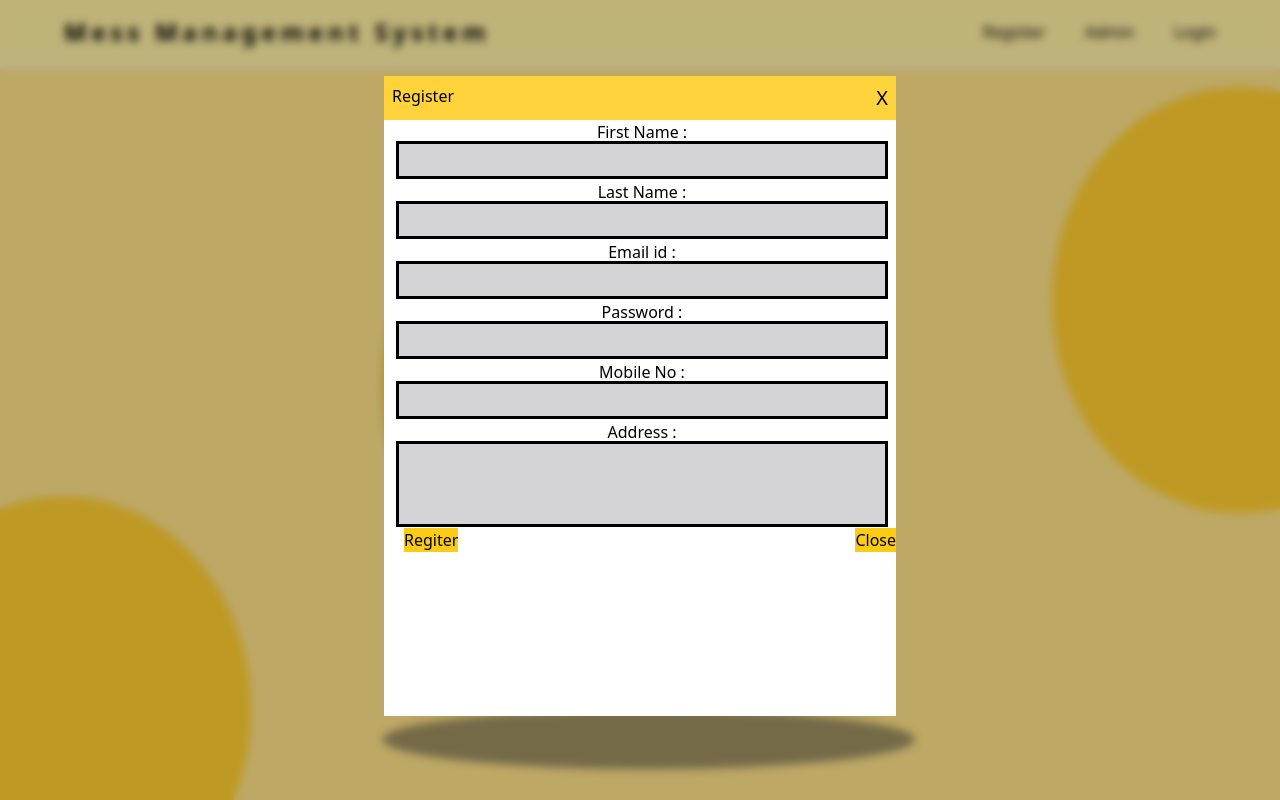
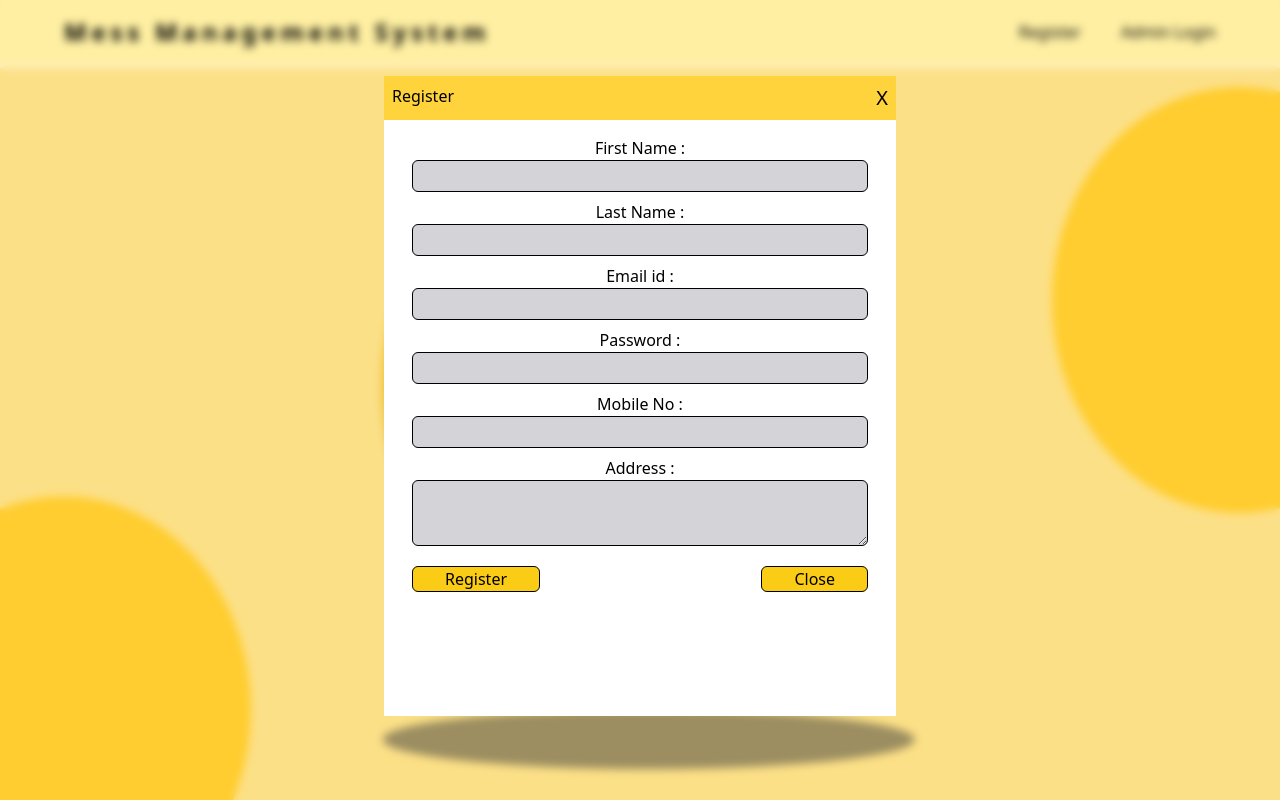
Before and after one commit to shubham30102002/Mess-Management-System, a React (Create React App) app: page / in a window 1280 px wide. Both pictures are taken after a click on the button "Register". Built offline with nearby package versions, Linux system fonts and the light colour scheme.

Commit message:
button toggle

```diff
--- a/package.json
+++ b/package.json
@@ -3,12 +3,16 @@
   "version": "0.1.0",
   "private": true,
   "dependencies": {
+    "@reduxjs/toolkit": "^2.1.0",
     "@testing-library/jest-dom": "^5.17.0",
     "@testing-library/react": "^13.4.0",
     "@testing-library/user-event": "^13.5.0",
+    "axios": "^1.6.7",
     "react": "^18.2.0",
     "react-dom": "^18.2.0",
+    "react-redux": "^9.1.0",
     "react-scripts": "5.0.1",
+    "redux-persist": "^6.0.0",
     "web-vitals": "^2.1.4"
   },
   "scripts": {
--- a/src/App.js
+++ b/src/App.js
@@ -1,6 +1,7 @@
 import './App.css';
 import { Background } from './components/Background';
-import { Navbar } from './components/Navbar';
+import Navbar from './components/Navbar';
+
 
 function App() {
   return (
--- /dev/null
+++ b/src/components/AdminLogin.js
@@ -0,0 +1,85 @@
+import { TaskBar } from "./TaskBar";
+import { useDispatch } from "react-redux";
+import { setLogin } from "../store/slices/authSlice";
+
+function AdminLogin({ isVisible, onClose }) {
+  const dispatch = useDispatch();
+
+  if (!isVisible) return null;
+
+  const handleClose = (e) => {
+    if (e.target.id === "wrapper") onClose();
+  };
+
+  const handleSubmit = () => {
+    dispatch(setLogin(
+      {
+        user: {
+          name: "Mr. Admin",
+          email: "admin@gmail.com",
+        },
+        token: "1234567890",
+        role: "admin",
+      }
+    ));
+  }
+
+  return (
+    <div
+      className="fixed inset-0 bg-black bg-opacity-25 backdrop-blur-sm
+    flex justify-center items-center pl-2 pr-2 pb-2"
+      id="wrapper"
+      onClick={handleClose}
+    >
+      <div className="w-[40vw] h-[40vh] bg-white flex flex-col gap-1">
+        <div className="bg-[#FFD33C] p-2 flex justify-between">
+          <div className="text-bold">Admin Login</div>
+          <button className=" text-xl" onClick={() => onClose()}>
+            X
+          </button>
+        </div>
+
+        <div className="p-3 flex flex-col gap-1">
+          <form onSubmit={handleSubmit}>
+            <div className="mb-1 px-4">
+              <label>Email id :</label>
+              <br />
+              <input
+                className="w-full h-[4vh] p-2 bg-zinc-300 border border-black outline-8 rounded-md"
+                placeholder="abc@example.com"
+              ></input>
+              <br />
+            </div>
+
+            <div className="mb-1 px-4">
+              <label>Password :</label>
+              <br />
+              <input
+                className="w-full h-[4vh] p-2 bg-zinc-300 border border-black outline-8 rounded-md"
+                placeholder="*******"
+              ></input>
+              <br />
+            </div>
+
+            <div className="flex justify-between px-4 pt-4 pb-2 ">
+              <button
+                type="submit"
+                className="bg-[#FFD33C] px-8 border border-black outline-8 rounded-md"
+
+              >
+                Login
+                <TaskBar/>
+              </button>
+
+              <button className="bg-[#FFD33C] px-8 border border-black outline-8 rounded-md">
+                Close
+              </button>
+            </div>
+          </form>
+        </div>
+      </div>
+    </div>
+  );
+}
+
+export default AdminLogin;
--- a/src/components/Navbar.js
+++ b/src/components/Navbar.js
@@ -1,29 +1,66 @@
-import React, { useState } from 'react'
-import { RegisterForm } from './RegisterForm'
+import React, { useState, useEffect } from "react";
+import { useDispatch, useSelector } from "react-redux";
+import { RegisterForm } from "./RegisterForm";
+import AdminLogin from "./AdminLogin";
+import { setLogout } from "../store/slices/authSlice";
 
-export const Navbar = () => {
+function Navbar() {
+  const dispatch = useDispatch();
+  const { user } = useSelector((state) => state.auth);
+
   const [showRegForm, setShowRegForm] = useState(false);
+  const [showAdminLogin, setShowAdminLogin] = useState(false);
+
+  const[isAdminLoggedIn, setIsAdminLoggedIn] = useState(false);
+
+  const [showRegisterSuccessfully, setShowRegisterSuccessfully] =
+    useState(false);
+
+  // useEffect(() => {
+  //   if (showRegisterSuccessfully) {
+  //     setTimeout(() => {
+  //       // onClose();
+  //     }, 2000);
+  //   }
+  // }, [showRegisterSuccessfully]);
+
+  const handleLogout = () => {
+    setShowAdminLogin(false)
+    dispatch(setLogout())
+  }
 
   return (
     <div className="flex justify-between  w-full h-[8vh] bg-yellow-300 bg-opacity-50 px-16 items-center">
-      <div className='fontLexend  text-2xl  tracking-[.2em] font-bold'>
+      <div className="fontmess text-2xl  tracking-[.2em] font-bold">
         Mess Management System
       </div>
-      <div className='text-customBlack font-montserrat flex gap-10 text-md '>
-        <div>
-          <button onClick={() => setShowRegForm(true)}>
-            Register
-          </button>
-          <RegisterForm isVisible={showRegForm} onClose={() => setShowRegForm(false)}/>
-        </div>
-        <div>
-          Admin
-        </div>
-        <div>
-          Login
-        </div>
+      <div className="text-customBlack font-montserrat flex gap-10 text-md">
+        {!user ? (
+          <>
+            <p>
+              <button onClick={() => setShowRegForm(true)}>Register</button>
+              <RegisterForm
+                isVisible={showRegForm}
+                onClose={() => setShowRegForm(false)}
+                showRegisterSuccessfully={showRegisterSuccessfully}
+                setShowRegisterSuccessfully={setShowRegisterSuccessfully}
 
+              />
+            </p>
+            <p>
+              <button onClick={() => setShowAdminLogin(true)}>Admin Login</button>
+              <AdminLogin
+                isVisible={showAdminLogin}
+                onClose={() => setShowAdminLogin(false)}
+              />
+            </p>
+          </>
+        ) : (
+          <button onClick={handleLogout}>Log out</button>
+        )}
       </div>
     </div>
-  )
+  );
 }
+
+export default Navbar;
--- a/src/components/RegisterForm.js
+++ b/src/components/RegisterForm.js
@@ -1,95 +1,104 @@
-import React, { Fragment } from 'react'
+import { useState } from "react";
+import RegisterSuccessfully from "./RegisterSuccessfully";
 
-export const RegisterForm = ({ isVisible, onClose }) => {
+export const RegisterForm = ({
+  isVisible,
+  onClose,
+  setShowRegisterSuccessfully,
+  showRegisterSuccessfully,
+}) => {
   if (!isVisible) return null;
-
-  const handleClose = (e) => {
-    if (e.target.id === 'wrapper') onClose();
-  }
-  return (
-
-    <div className='fixed inset-0 bg-black bg-opacity-25 backdrop-blur-sm
-      flex justify-center items-center pl-2 pr-2 pb-2' id='wrapper' onClick={handleClose}>
-      <div className='w-[40vw] h-[80vh] bg-white flex flex-col'>
-
-        <div className='bg-[#FFD33C] p-2 flex justify-between'>
-          <div className='text-bold'>
-            Register
-          </div>
-          <button className=' text-xl' onClick={() => onClose()}>X</button>
-        </div>
-
-
-        <div className='ml-1'>
-
-          <div className='mb-1'>
-            <label className='text-left'>First Name :</label>
-            <br />
-            <input className='w-[38vw] h-[4vh] p-2 bg-zinc-300 outline ' ></input>
-            <br />
-          </div>
-
-          <div className='mb-1'>
-
-            <label>Last Name :</label>
-            <br />
-            <input className='w-[38vw] h-[4vh] p-2 bg-zinc-300 outline' ></input>
-            <br />
-          </div>
-
-
-          <div className='mb-1'>
-
-            <label>Email id :</label>
-            <br />
-            <input className='w-[38vw] h-[4vh] p-2 bg-zinc-300 outline' ></input>
-            <br />
-          </div>
-
-
-          <div className='mb-1'>
-
-            <label>Password :</label>
-            <br />
-            <input className='w-[38vw] h-[4vh] p-2 bg-zinc-300 outline' ></input>
-            <br />
-          </div>
-
-
-          <div className='mb-1'>
-
-            <label>Mobile No :</label>
-            <br />
-            <input className='w-[38vw] h-[4vh] p-2 bg-zinc-300 outline' ></input>
-            <br />
-          </div>
-
-
-          <div className='mb-1'>
-
-            <label>Address :</label>
-            <br />
-            <input className='w-[38vw] h-[10vh] p-2 bg-zinc-300 outline' ></input>
-            <br />
-          </div>
-
-
-
-          <div className='flex justify-between '>
-            <button type="submit" className='bg-yellow-400 ml-4  ' >Regiter</button>
-
-            <button className='bg-yellow-400 '>Close</button>
-
-          </div>
-
-        </div>
-      </div>
 
 
 
 
+  const handleClose = (e) => {
+    if (e.target.id === "wrapper") onClose();
+    setShowRegisterSuccessfully(false);
+  };
+
+  const handleSubmit = (e) => {
+    e.preventDefault();
+    // alert("Register Successfully");
+    setShowRegisterSuccessfully(true);
+  };
+
+  return (
+    <div
+      className="fixed inset-0   backdrop-blur-sm
+      flex justify-center items-center pl-2 pr-2 pb-2 "
+      id="wrapper"
+      onClick={handleClose}
+    >
+      <div className="w-[40vw] h-[80vh] relative bg-white flex flex-col gap-1">
+        <div className="bg-[#FFD33C] p-2 flex justify-between">
+          <div className="text-bold">Register</div>
+          <button className=" text-xl" onClick={() => onClose()}>
+            X
+          </button>
+        </div>
+        {showRegisterSuccessfully ? <RegisterSuccessfully /> : null}
+
+        <form
+          onSubmit={(e) => handleSubmit(e)}
+          className="p-3 flex flex-col gap-1"
+        >
+          <div className="mb-1 px-4">
+            <label className="text-left">First Name :</label>
+            <br />
+            <input className="w-full h-[4vh] p-2 bg-zinc-300 border border-black outline-8 rounded-md "></input>
+            <br />
+          </div>
+
+          <div className="mb-1 px-4">
+            <label>Last Name :</label>
+            <br />
+            <input className="w-full h-[4vh] p-2 bg-zinc-300 border border-black outline-8 rounded-md"></input>
+            <br />
+          </div>
+
+          <div className="mb-1 px-4">
+            <label>Email id :</label>
+            <br />
+            <input className="w-full h-[4vh] p-2 bg-zinc-300 border border-black outline-8 rounded-md"></input>
+            <br />
+          </div>
+
+          <div className="mb-1 px-4">
+            <label>Password :</label>
+            <br />
+            <input className="w-full h-[4vh] p-2 bg-zinc-300 border border-black outline-8 rounded-md"></input>
+            <br />
+          </div>
+
+          <div className="mb-1 px-4">
+            <label>Mobile No :</label>
+            <br />
+            <input className="w-full h-[4vh] p-2 bg-zinc-300 border border-black outline-8 rounded-md"></input>
+            <br />
+          </div>
+
+          <div className="mb-1 px-4">
+            <label>Address :</label>
+            <br />
+            <textarea className="w-full p-2 bg-zinc-300 border border-black outline-8 rounded-md"></textarea>
+            <br />
+          </div>
+
+          <div className="flex justify-between px-4 py-1.5 ">
+            <button className="bg-yellow-400   px-8 border border-black outline-8 rounded-md">
+              Register
+            </button>
+
+            <button
+              // onClick={(e) => handleClose(e)}
+              className="bg-yellow-400 px-8 border border-black outline-8 rounded-md"
+            >
+              Close
+            </button>
+          </div>
+        </form>
+      </div>
     </div>
-
-
-  )
-}
+  );
+};
--- /dev/null
+++ b/src/components/RegisterSuccessfully.js
@@ -0,0 +1,13 @@
+function RegisterSuccessfully() {
+  // useEffect(() => {}, []);
+
+  return (
+    <div className='absolute h-full w-full flex flex-col items-center justify-center'>
+      <h1 className=" font-montserrat font-extralight border-4 border-yellow-400 rounded-md h-[20vh] items-center flex justify-center bg-white text-3xl uppercase w-full text-center  ">
+        Register Successfully...
+      </h1>
+    </div>
+  );
+}
+
+export default RegisterSuccessfully;
--- /dev/null
+++ b/src/components/TaskBar.js
@@ -0,0 +1,9 @@
+import React from 'react'
+
+export const TaskBar = () => {
+  return (
+    <div>
+
+    </div>
+  )
+}
--- a/src/index.js
+++ b/src/index.js
@@ -2,12 +2,20 @@ import React from 'react';
 import ReactDOM from 'react-dom/client';
 import './index.css';
 import App from './App';
+import store from "./store/store";
+import { Provider } from "react-redux";
+import { persistStore } from "redux-persist";
+import { PersistGate } from "redux-persist/integration/react";
 import reportWebVitals from './reportWebVitals';
 
 const root = ReactDOM.createRoot(document.getElementById('root'));
 root.render(
   <React.StrictMode>
-    <App />
+    <Provider store={store}>
+      <PersistGate loading={null} persistor={persistStore(store)}>
+        <App />
+      </PersistGate>
+    </Provider>
   </React.StrictMode>
 );
 
--- /dev/null
+++ b/src/store/root.js
@@ -0,0 +1,8 @@
+import { combineReducers } from "redux";
+import authReducer from "./slices/authSlice";
+
+const rootReducer = combineReducers({
+    auth: authReducer,
+});
+
+export default rootReducer;
--- /dev/null
+++ b/src/store/slices/authSlice.js
@@ -0,0 +1,27 @@
+import { createSlice } from "@reduxjs/toolkit";
+
+const initialState = {
+  user: null,
+  token: null,
+  role: null,
+};
+
+export const authSlice = createSlice({
+  name: "auth",
+  initialState,
+  reducers: {
+    setLogin: (state, action) => {
+      state.user = action.payload.user;
+      state.token = action.payload.token;
+      state.role = action.payload.role;
+    },
+    setLogout: (state, action) => {
+      state.user = null;
+      state.token = null;
+      state.role = null;
+    },
+  },
+});
+
+export const { setLogin, setLogout } = authSlice.actions;
+export default authSlice.reducer;
--- /dev/null
+++ b/src/store/store.js
@@ -0,0 +1,27 @@
+import rootReducer from './root';
+import { configureStore } from '@reduxjs/toolkit';
+import {
+  persistReducer,
+  FLUSH,
+  REHYDRATE,
+  PAUSE,
+  PERSIST,
+  PURGE,
+  REGISTER,
+} from 'redux-persist';
+import storage from 'redux-persist/lib/storage';
+
+const persistConfig = { key:"root", storage, version: 1 };
+const persistedReducer = persistReducer(persistConfig, rootReducer);
+const store = configureStore({
+  reducer: persistedReducer,
+  middleware: (getDefaultMiddleware) => {
+    return getDefaultMiddleware({
+      serializableCheck: {
+        ignoreActions: [ FLUSH, REHYDRATE, PAUSE, PERSIST, PURGE, REGISTER ],
+      },
+    });
+  },
+});
+
+export default store;
```
Also changed, not shown: 1 other file (tests, documents, lock files or other folders).
